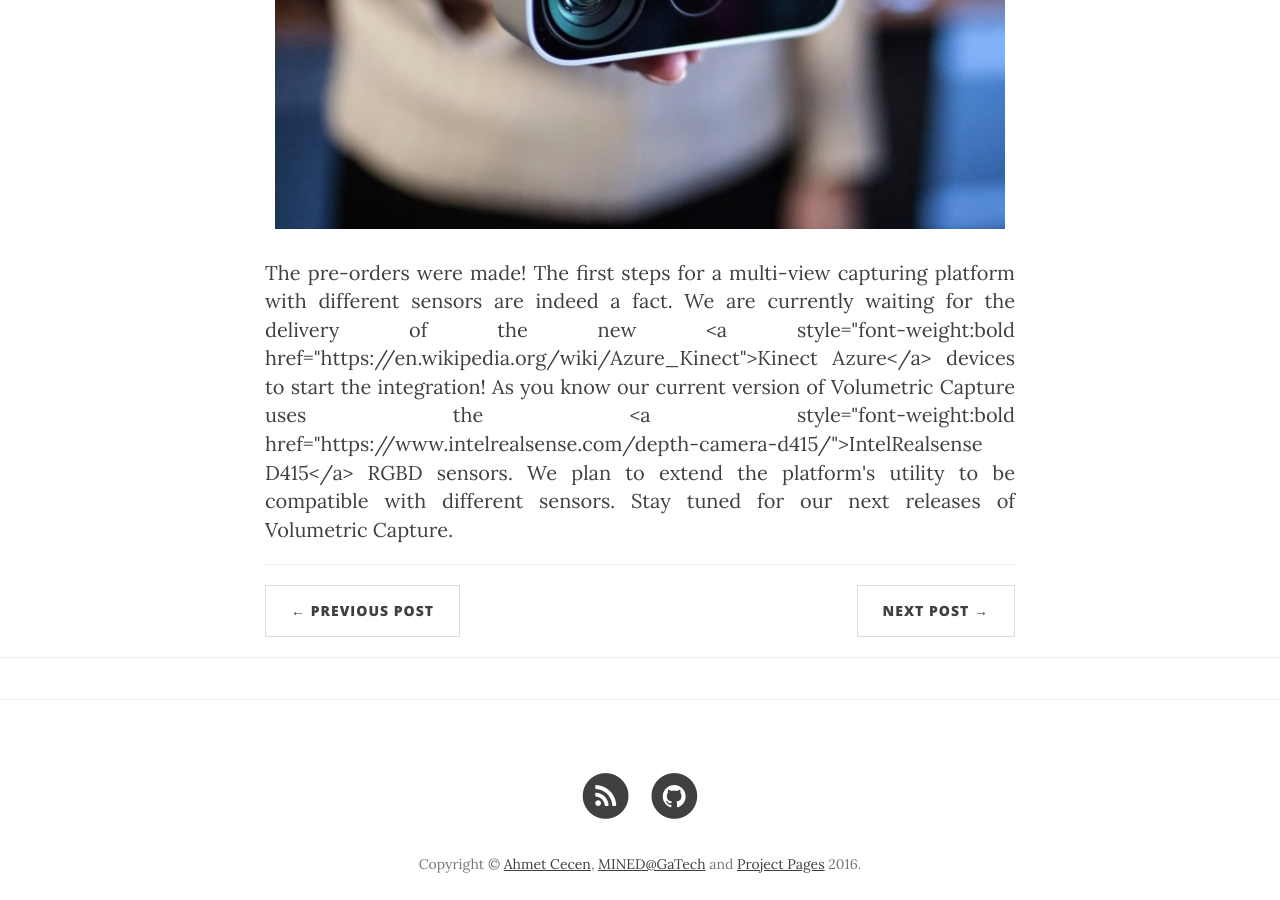
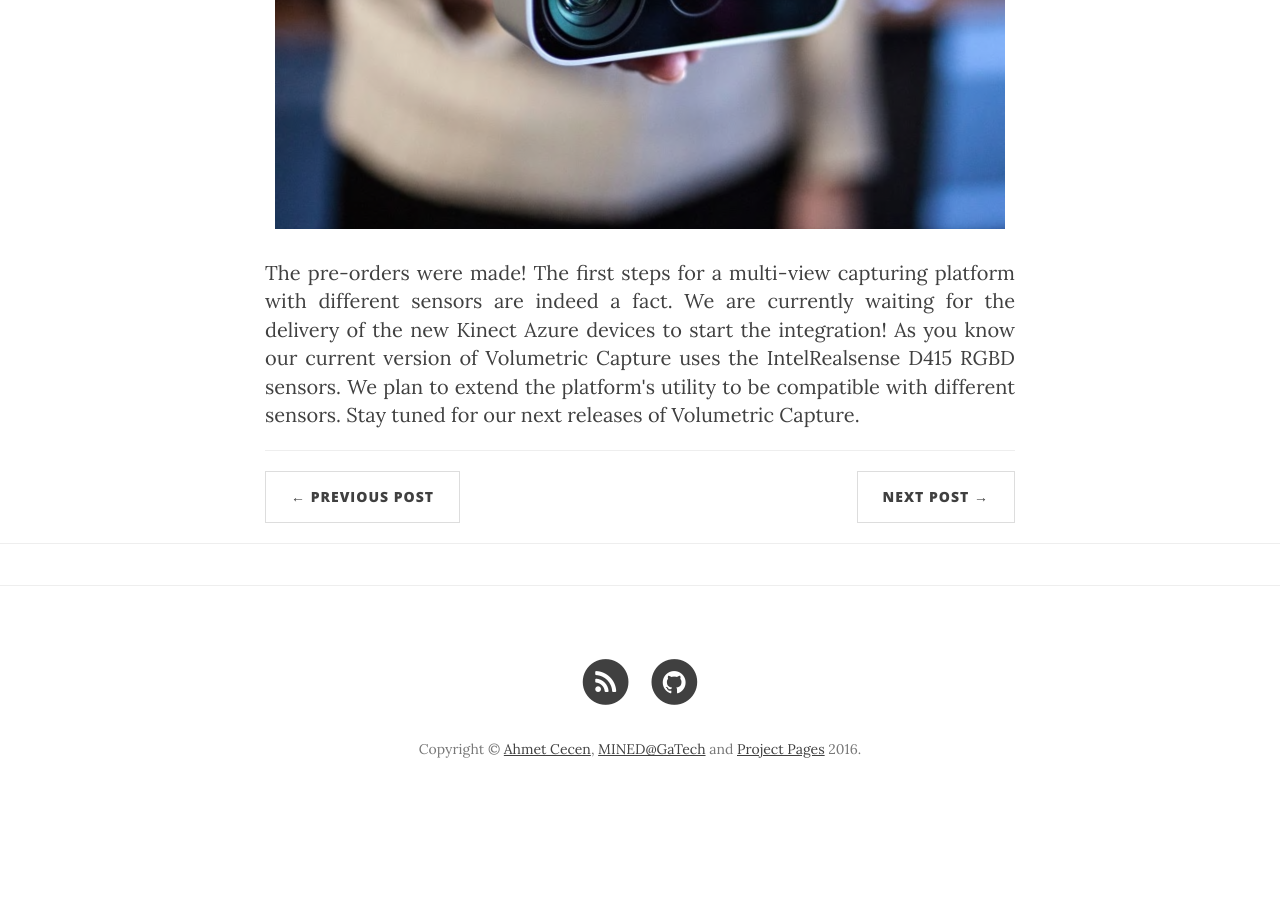
Before and after one commit to VCL3D/vcl3d.github.io, a Jekyll site: the page built from _posts/2019-10-01-KinectAzure-Post.markdown, in a window 1280 px wide and 900 px high, scrolled down 565 px. Built offline with Jekyll 4.4.1, drawn with Linux system fonts in a browser that asks for light colours; nearby versions of some CDN libraries; comment, search, counter and statistics services are not loaded; after the commit the page ends 1390 px from its top, so only the background shows below that.

Commit message:
Signed-off-by: ssaroglou <saroglou@iti.gr>

```diff
--- a/_posts/2019-10-01-KinectAzure-Post.markdown
+++ b/_posts/2019-10-01-KinectAzure-Post.markdown
@@ -14,8 +14,8 @@ category:  project1
 <div style = "text-align: justify;">
 The pre-orders were made!
 The first steps for a multi-view capturing platform with different sensors are indeed a fact.
-We are currently waiting for the delivery of the new <a style="font-weight:bold href="https://en.wikipedia.org/wiki/Azure_Kinect">Kinect Azure</a> devices to start the integration!
-As you know our current version of Volumetric Capture uses the <a style="font-weight:bold href="https://www.intelrealsense.com/depth-camera-d415/">IntelRealsense D415</a> RGBD sensors. We
+We are currently waiting for the delivery of the new <a href="https://en.wikipedia.org/wiki/Azure_Kinect">Kinect Azure</a> devices to start the integration!
+As you know our current version of Volumetric Capture uses the <a href="https://www.intelrealsense.com/depth-camera-d415/">IntelRealsense D415</a> RGBD sensors. We
 plan to extend the platform's utility to be compatible with different sensors. Stay tuned for our next
 releases of Volumetric Capture.
 </div>
```
